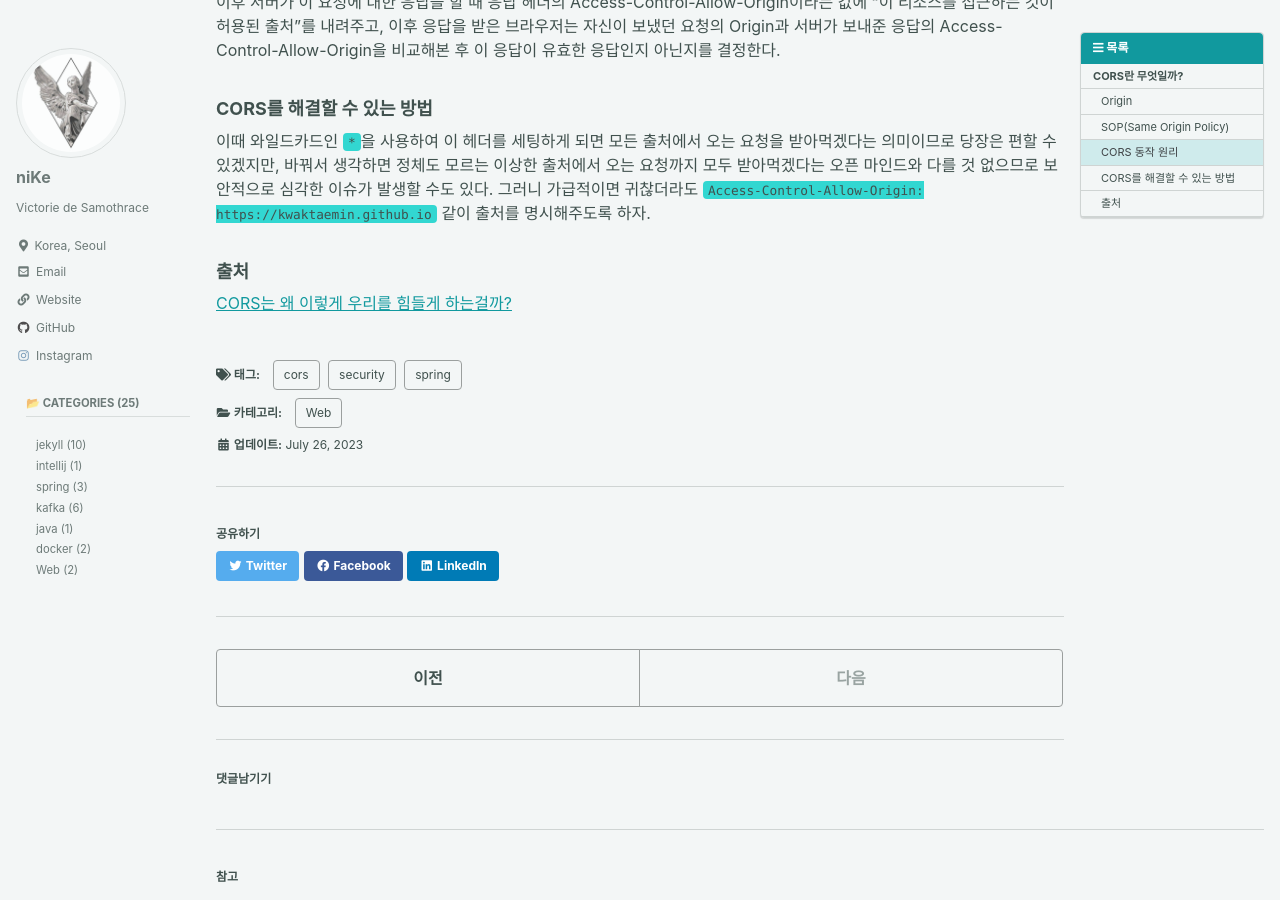
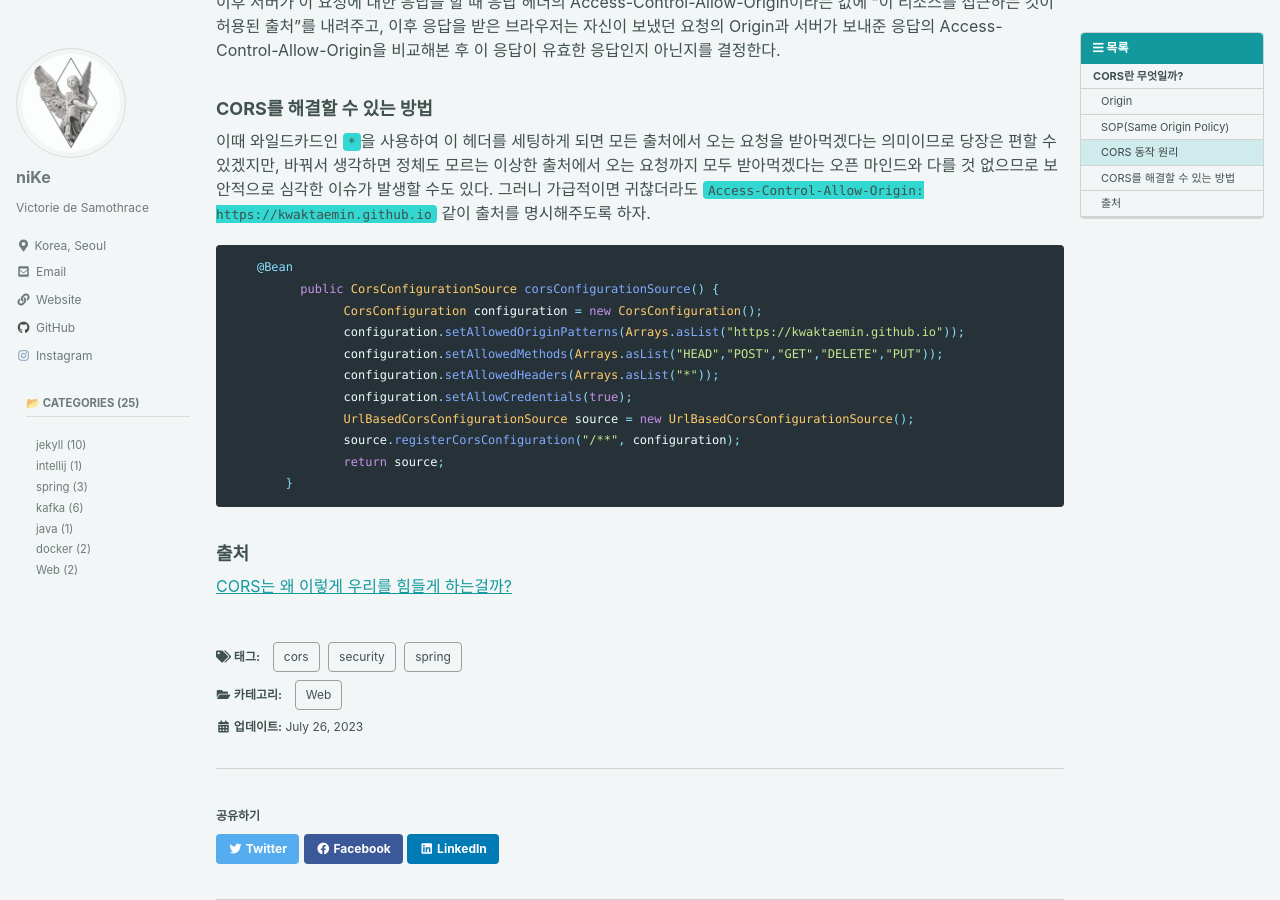
Before and after one commit to KwakTaeMin/KwakTaeMin.github.io, a Jekyll site: the page built from _posts/2023-07-26-CORS란 무엇일까.md, in a window 1280 px wide and 900 px high, scrolled down 1245 px. Built offline with Jekyll 4.4.1, drawn with Linux system fonts in a browser that asks for light colours; cached includes are drawn as plain includes; some web fonts are replaced; comment, search, counter and statistics services are not loaded.

Commit message:
CORS 무엇일까 포스팅

````diff
--- a/_posts/2023-07-26-CORS란 무엇일까.md
+++ b/_posts/2023-07-26-CORS란 무엇일까.md
@@ -49,6 +49,19 @@ graph LR;
 이때 와일드카드인 `*`을 사용하여 이 헤더를 세팅하게 되면 모든 출처에서 오는 요청을 받아먹겠다는 의미이므로 당장은 편할 수 있겠지만, 바꿔서 생각하면 정체도 모르는 이상한 출처에서 오는 요청까지 모두 받아먹겠다는 오픈 마인드와 다를 것 없으므로 보안적으로 심각한 이슈가 발생할 수도 있다.
 그러니 가급적이면 귀찮더라도 `Access-Control-Allow-Origin: https://kwaktaemin.github.io` 같이 출처를 명시해주도록 하자.
 
+```java
+    @Bean
+	  public CorsConfigurationSource corsConfigurationSource() {
+		CorsConfiguration configuration = new CorsConfiguration();
+		configuration.setAllowedOriginPatterns(Arrays.asList("https://kwaktaemin.github.io"));
+		configuration.setAllowedMethods(Arrays.asList("HEAD","POST","GET","DELETE","PUT"));
+		configuration.setAllowedHeaders(Arrays.asList("*"));
+		configuration.setAllowCredentials(true);
+		UrlBasedCorsConfigurationSource source = new UrlBasedCorsConfigurationSource();
+		source.registerCorsConfiguration("/**", configuration);
+		return source;
+	}
+```
 
 ### 출처
 [CORS는 왜 이렇게 우리를 힘들게 하는걸까?](https://evan-moon.github.io/2020/05/21/about-cors/)
````
